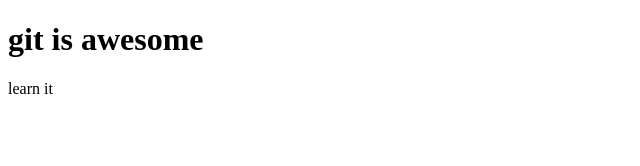
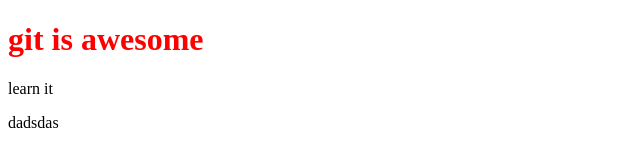
Before and after one commit to G-sandro/test, a plain HTML site: page index.html in a window 1280 px wide. Shown: the whole page, without its empty margins (0-640 px from the left). Drawn offline with Linux system fonts and the light colour scheme.

Commit message:
Feat: add style

```diff
--- a/index.html
+++ b/index.html
@@ -4,10 +4,12 @@
     <meta charset="UTF-8">
     <meta http-equiv="X-UA-Compatible" content="IE=edge">
     <meta name="viewport" content="width=device-width, initial-scale=1.0">
+    <link rel="stylesheet" href="style.css">
     <title>git</title>
 </head>
 <body>
     <h1>git is awesome</h1>
     <p>learn it</p>
+    <p>dadsdas</p>
 </body>
 </html>
--- /dev/null
+++ b/style.css
@@ -0,0 +1,3 @@
+h1{
+    color: red;
+}
```
